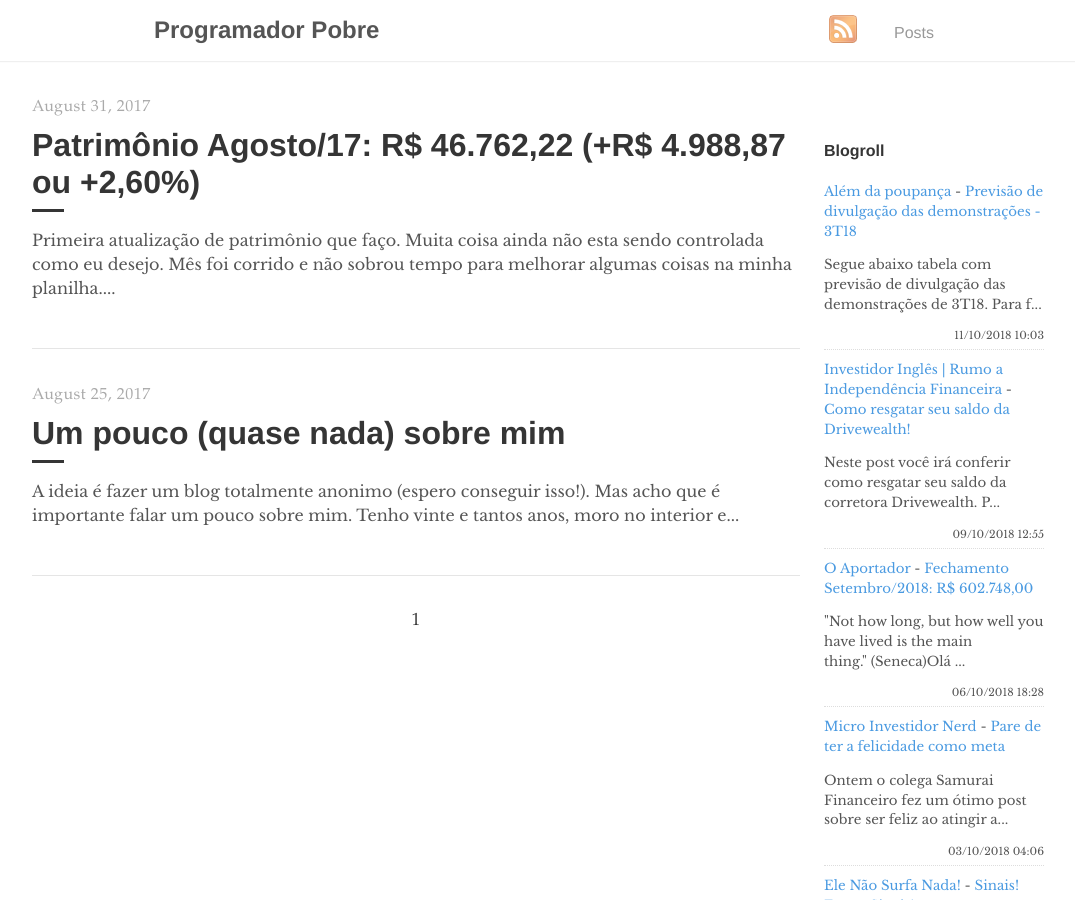
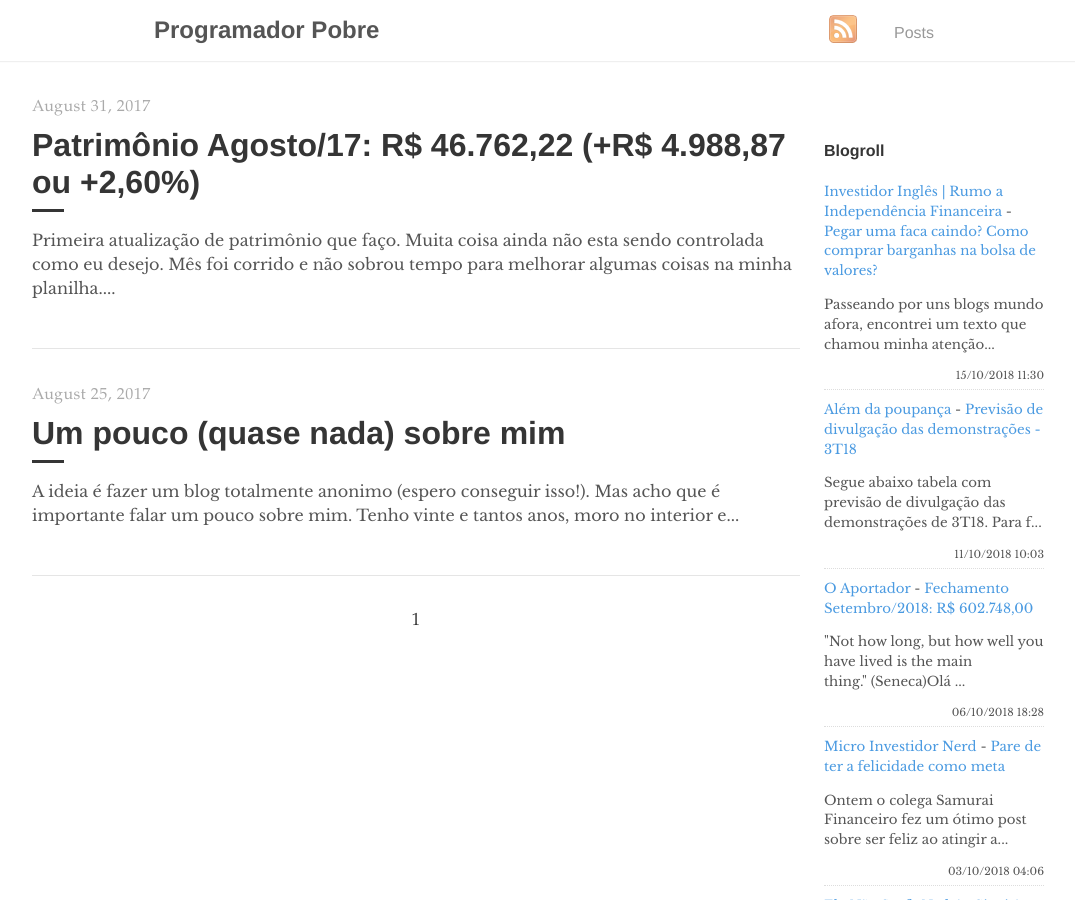
Before and after one commit to programadorpobre/programadorpobre.github.io, a Jekyll site: the page built from index.html, in a window 1280 px wide and 900 px high. Shown: the whole window, without its empty margins (96-1171 px from the left). Built offline with Jekyll 4.4.1, drawn with Linux system fonts in a browser that asks for light colours; the list of posts is cut into pages by our own code; comment, search, counter and statistics services are not loaded.

Commit message:
[ci skip] travis #436

```diff
--- a/_includes/feed-entries.html
+++ b/_includes/feed-entries.html
@@ -1,12 +1,12 @@
+<div class="feed-entry">
+    <a class="feed-entry-site-name" href="https://www.investidoringles.com/">Investidor Inglês | Rumo a Independência Financeira</a> - <a class="feed-entry-title" href="https://www.investidoringles.com/2018/10/comprar-barganhas-bolsa-de-valores.html">Pegar uma faca caindo? Como comprar barganhas na bolsa de valores?</a>
+    <p class="feed-entry-summary">Passeando por uns blogs mundo afora, encontrei um texto que chamou minha atenção...</p>
+    <time datetime="2018-10-15T11:30:00.000-03:00">15/10/2018 11:30</time>
+</div>
 <div class="feed-entry">
     <a class="feed-entry-site-name" href="https://alemdapoupanca.blogspot.com/">Além da poupança</a> - <a class="feed-entry-title" href="https://alemdapoupanca.blogspot.com/2018/10/previsao-de-divulgacao-das.html">Previsão de divulgação das demonstrações - 3T18</a>
     <p class="feed-entry-summary">Segue abaixo tabela com previsão de divulgação das demonstrações de 3T18. Para f...</p>
     <time datetime="2018-10-11T10:03:00.000-03:00">11/10/2018 10:03</time>
-</div>
-<div class="feed-entry">
-    <a class="feed-entry-site-name" href="https://www.investidoringles.com/">Investidor Inglês | Rumo a Independência Financeira</a> - <a class="feed-entry-title" href="https://www.investidoringles.com/2018/10/drivewealth-resgate-saldo.html">Como resgatar seu saldo da Drivewealth!</a>
-    <p class="feed-entry-summary">Neste post você irá conferir como resgatar seu saldo da corretora Drivewealth. P...</p>
-    <time datetime="2018-10-09T12:55:00.000-03:00">09/10/2018 12:55</time>
 </div>
 <div class="feed-entry">
     <a class="feed-entry-site-name" href="https://oaportadorfinanceiro.blogspot.com/">O Aportador</a> - <a class="feed-entry-title" href="https://oaportadorfinanceiro.blogspot.com/2018/10/fechamento-setembro2018-r-60274800.html">Fechamento Setembro/2018: R$ 602.748,00</a>
```
